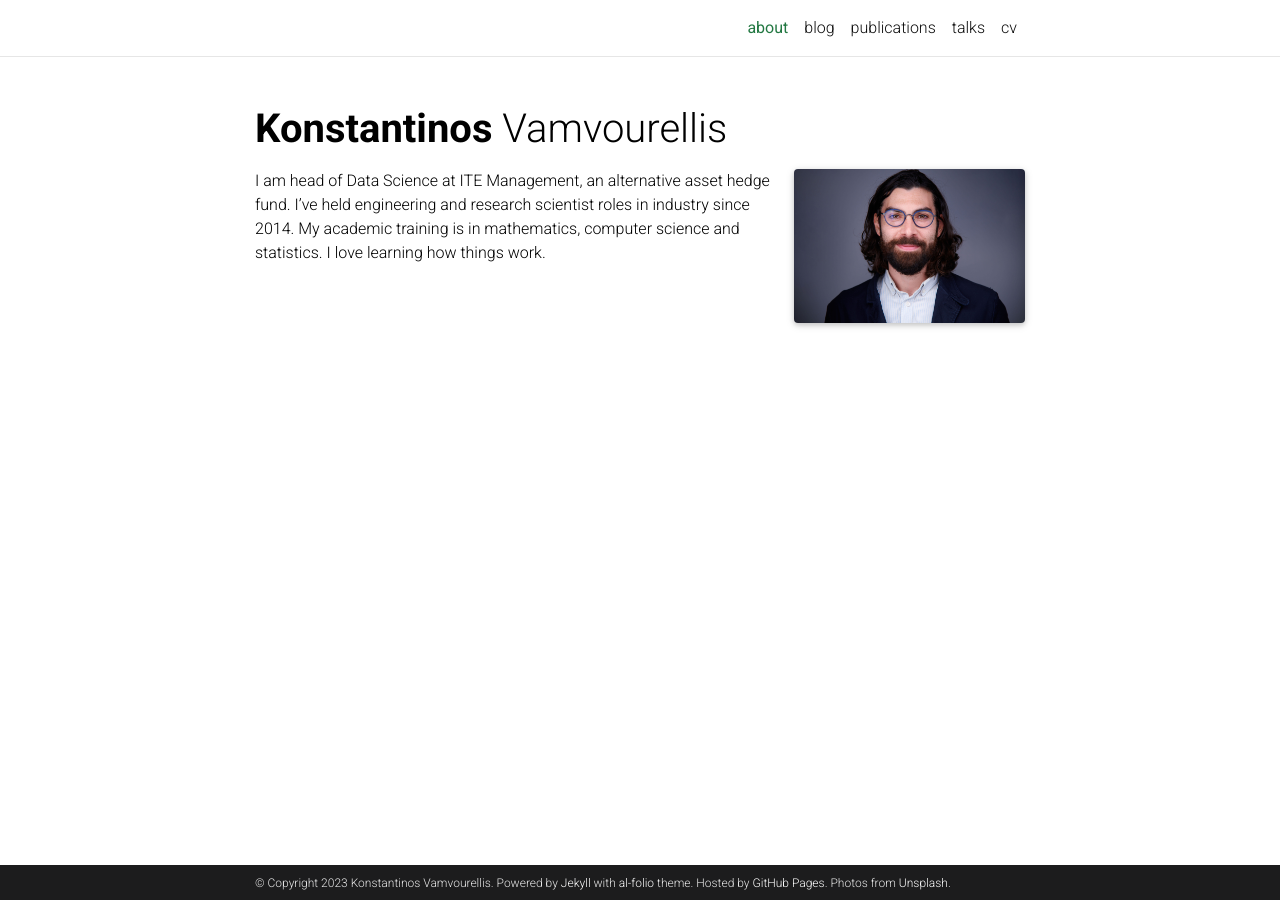
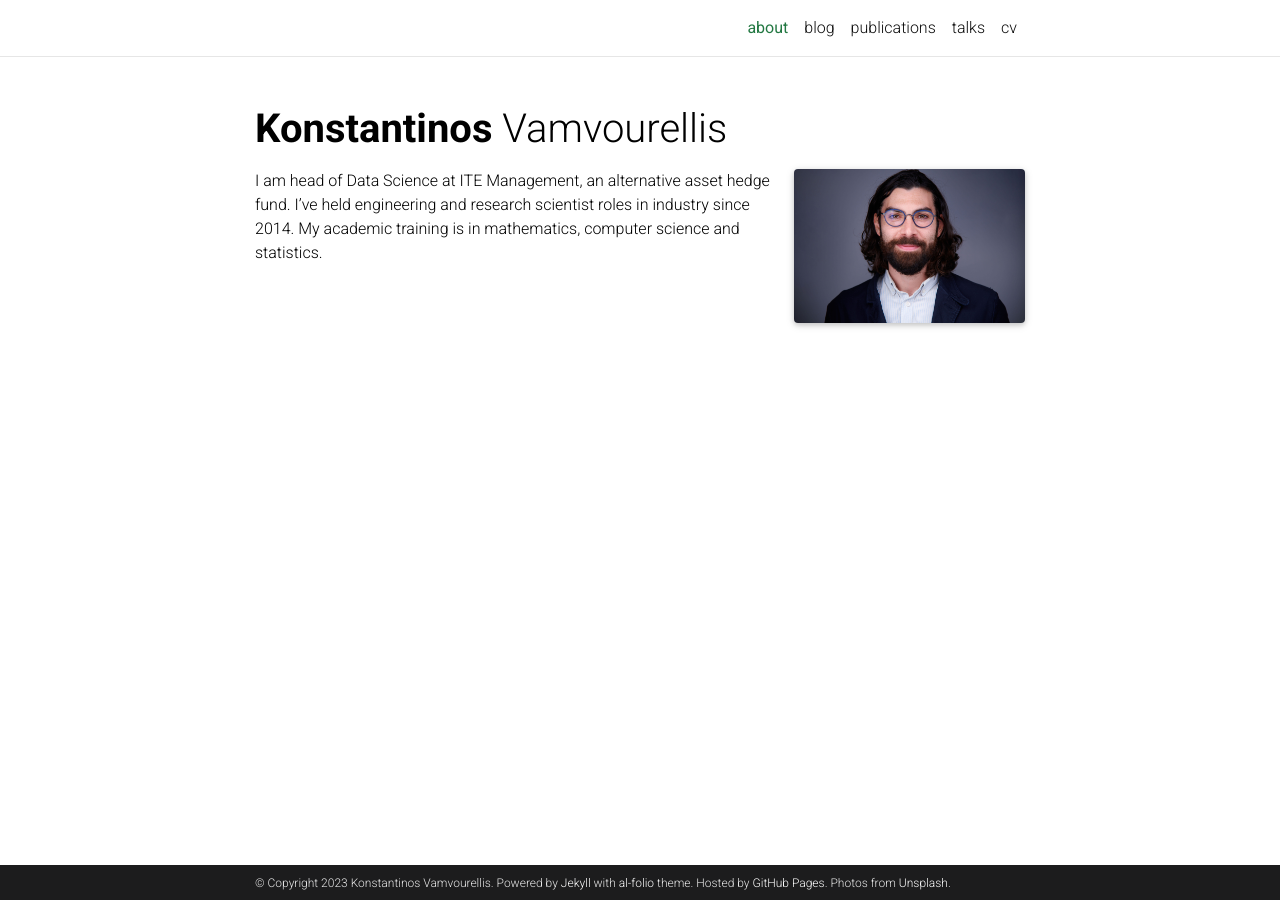
Before and after one commit to bayesways/bayesways.github.io, a Jekyll site: the page built from _pages/about.md, in a window 1280 px wide. Built offline with Jekyll 4.4.1, drawn with Linux system fonts in a browser that asks for light colours; full-size pictures stand in for the smaller copies a plugin makes; comment, search, counter and statistics services are not loaded; a style sheet for code colours, icons or effects is not loaded.

Commit message:
udpate resume and bio

```diff
--- a/_pages/about.md
+++ b/_pages/about.md
@@ -22,4 +22,3 @@ social: false  # includes social icons at the bottom of the page
 I am head of Data Science at ITE Management, an alternative asset hedge fund.
 I've held engineering and research scientist roles in industry since 2014.
 My academic training is in mathematics, computer science and statistics.
-I love learning how things work.
```
Also changed, not shown: 1 other file.
